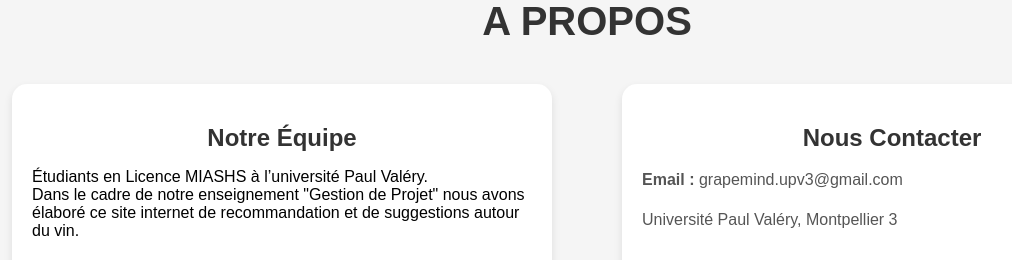
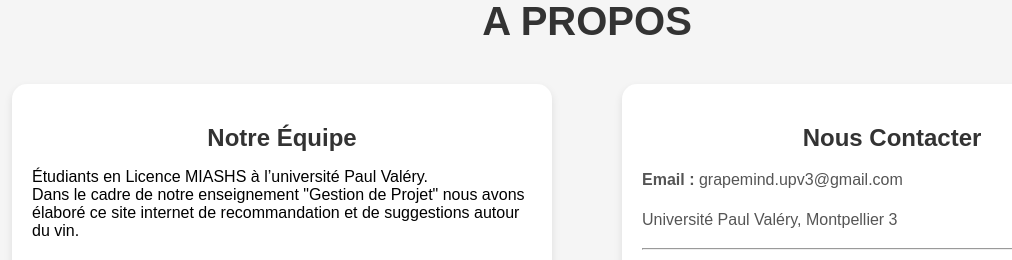
Before and after one commit to Aximme/GrapeMind, a PHP site: page /aPropos.php in a window 1280 px wide; the page is wider, and only the part inside the window is pictured. Shown: the part 108-368 px from the top of that part, without its empty margins (53-1065 px from the left). Run offline with PHP 8.4, Linux system fonts and the light colour scheme; some libraries are stand-ins or nearby versions.

Commit message:
ligne separation
ligne separation

```diff
--- a/aPropos.php
+++ b/aPropos.php
@@ -30,6 +30,7 @@ include 'components/header.php';
             <div class="contact-info">
                 <p><strong>Email :</strong> grapemind.upv3@gmail.com</p>
                 <p>Université Paul Valéry, Montpellier 3</p>
+                <hr class="separator">
                 <!-- Google Map Iframe -->
                 <iframe src="https://www.google.com/maps/embed?pb=!1m18!1m12!1m3!1d2887.7452420710115!2d3.867529411068972!3d43.63266105363944!2m3!1f0!2f0!3f0!3m2!1i1024!2i768!4f13.1!3m3!1m2!1s0x12b6af217be1ff51%3A0x26d70bd15039af4c!2sUniversit%C3%A9%20Paul-Val%C3%A9ry%20Montpellier%203!5e0!3m2!1sfr!2sfr!4v1729842943368!5m2!1sfr!2sfr" width="100%" height="200" style="border:0;" allowfullscreen="" loading="lazy" referrerpolicy="no-referrer-when-downgrade"></iframe>
             </div>
--- a/css/main.css
+++ b/css/main.css
@@ -103,7 +103,7 @@ body {
 }
 
 
-
+/*page aPropos
 /* Container principal */
 .about-container {
     max-width: 1200px;
```
